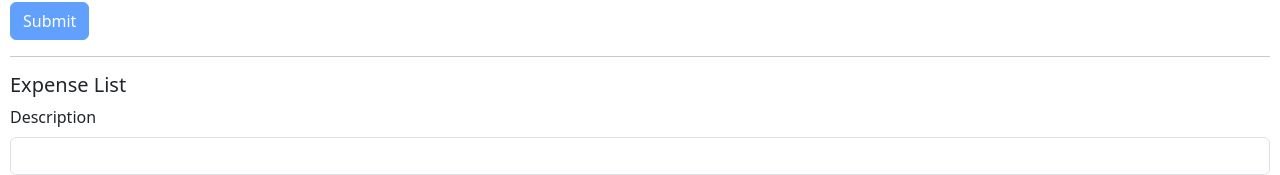
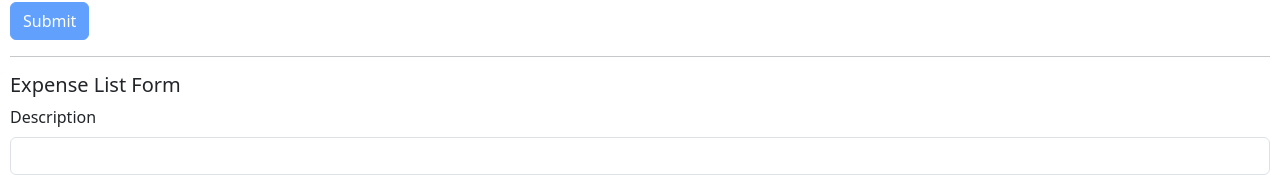
Before and after one commit to awab228/react-ts-vite, a React (Vite) app: page / in a window 1280 px wide. Shown: the part 737-912 px from the top of the page. Built offline with nearby package versions, Linux system fonts and the light colour scheme.

Commit message:
adds a seprator

```diff
--- a/src/App.tsx
+++ b/src/App.tsx
@@ -75,10 +75,11 @@ function App() {
         </div>
         <hr />
         <div>
-          <h5>Expense List</h5>
+          <h5>Expense List Form</h5>
           <div className="mb-5">
             <ExpenseForm />
           </div>
+          <h5>Expense List</h5>
           <div className="mb-3">
             <ExpenseFilter
               onSelectCategory={(category) => setSelectedCategory(category)}
```
